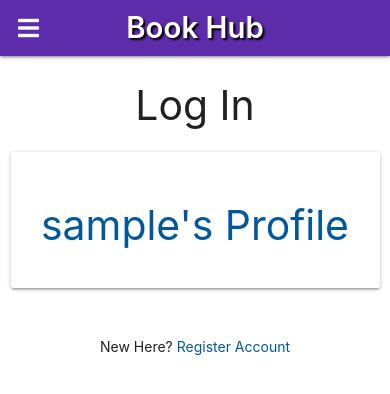
After one commit to MattB859/MS3-Book-Hub, a Flask app: page /profile/1 in a window 390 px wide. The commit adds this page. Shown: the top 394 px of the page. Run offline with Flask 2, Linux system fonts and the light colour scheme; the visitor is signed in with stand-in values (Sample User, id 1); a database or web service that is not in the repository returns one stand-in record (values such as "Sample title"); some libraries are stand-ins or nearby versions.

Commit message:
Add Session User Profile

```diff
--- a/app.py
+++ b/app.py
@@ -41,7 +41,6 @@ def register():
             flash("Email Address already exists")
             return redirect(url_for("register"))
 
-
         register = {
             "username": request.form.get("username").lower(),
             "email_address": request.form.get("email_address"),
@@ -52,6 +51,7 @@ def register():
         # put the new user into 'session' cookie
         session["user"] = request.form.get("username").lower()
         flash("Registration Successful!")
+        return redirect(url_for("profile", username=session["user"]))
     return render_template("register.html")
 
 
@@ -67,12 +67,14 @@ def login():
             if check_password_hash(
                 existing_user["password"], request.form.get("password")):
                     session["user"] = request.form.get("username").lower()
-                    flash("Welcome, {}".format(request.form.get("username")))
+                    flash("Welcome, {}".format(
+                        request.form.get("username")))
+                    return redirect(url_for(
+                        "profile", username=session["user"]))
             else:
                 # invalid password match
                 flash("Incorrect Username and/or Password")
                 return redirect(url_for("login"))
-
         else:
             # username doesn't exist
             flash("Incorrect Username and/or Password")
@@ -81,6 +83,14 @@ def login():
     return render_template("login.html")
 
 
+@app.route("/profile/<username>", methods=["GET", "POST"])
+def profile(username):
+    # grab the session user's username from db
+    username = mongo.db.users.find_one({"username": session["user"]})["username"]
+    return render_template("profile.html", username=username)
+
+
+
 if __name__ == "__main__":
     app.run(host=os.environ.get("IP"),
             port=int(os.environ.get("PORT")),
--- a/static/css/style.css
+++ b/static/css/style.css
@@ -61,8 +61,24 @@
     font-family: 'Yeseva One', cursive;
     text-align: center;
     align-items: center;
-    font-size: 70px;
+    font-size: 3vw;
     z-index: 0.5;
     font-weight: 600;
     top: 100px;
 }
+
+@media only screen and (max-width: 1200px){
+    .bg-img {
+        width: 100%;
+        position: absolute;
+        margin: 0 auto;
+        text-align: center;
+        left: 0; right: 0;
+        bottom: 1px;
+    }
+
+    .header {
+        font-size: 5vw;
+
+    }
+}
--- a/templates/base.html
+++ b/templates/base.html
@@ -23,7 +23,7 @@
                 <a href="#" data-target="mobile-demo" class="sidenav-trigger"><i class="fas fa-bars"></i></a>
                 <ul class="right hide-on-med-and-down">
                     <li><a href="{{ url_for('book_reviews') }}">Home</a></li>
-                    <li><a href="#">Profile</a></li>
+                    <li><a href="{{ url_for('profile', username=session['user']) }}">Profile</a></li>
                     <li><a href="#">New Books</a></li>
                     <li><a href="#">About Us</a></li>
                     <li><a href="#">Log Out</a></li>
@@ -37,7 +37,7 @@
         <ul class="sidenav" id="mobile-demo">
             <li><h4 class="center-align light-blue-text text-darken-4"><i class="fas fa-book-open"></i> Book Hub</h4></li>
             <li><a href="{{ url_for('book_reviews') }}">Home</a></li>
-            <li><a href="#">Profile</a></li>
+            <li><a href="{{ url_for('profile', username=session['user']) }}">Profile</a></li>
             <li><a href="#">New Books</a></li>
             <li><a href="#">About Us</a></li>
             <li><a href="#">Log Out</a></li>
--- /dev/null
+++ b/templates/profile.html
@@ -0,0 +1,26 @@
+{% extends "base.html" %}
+{% block content %}
+
+
+<h3 class="center-align">Log In</h3>
+
+<div class="row">
+    <div class="col s12 m8 offset-m2" method="POST" action="{{ url_for('login') }}">
+        <div class="card-panel">
+            <h3 class="center-align light-blue-text text-darken-4">
+                {{ username }}'s Profile
+            </h3>
+
+        </div>
+    </div>
+</div>
+<div class="row">
+    <div class="col s12">
+        <p class="center-align">
+            New Here? <a href="{{ url_for('register') }} " class="light-blue-text text-darken-4">Register Account</a>
+        </p>
+    </div>
+</div>
+
+
+{% endblock %}
```
